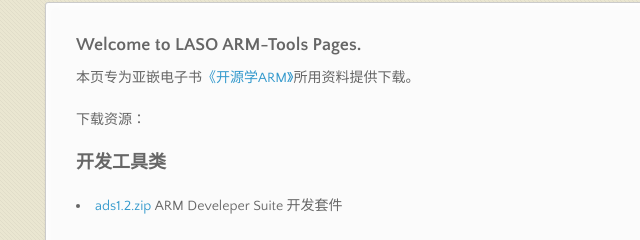
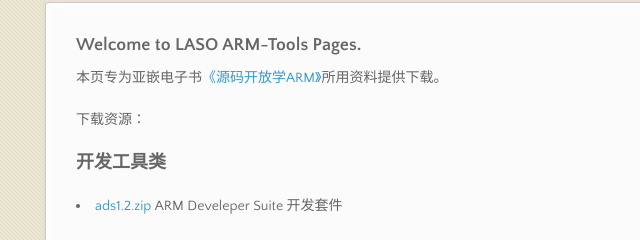
Before and after one commit to limingth/ARM-Tools, a plain HTML site: page index.html in a window 1280 px wide. Shown: the part 188-428 px from the top of the page, 270-910 px from the left. Drawn offline with nearby package versions, Linux system fonts and the light colour scheme.

Commit message:
Update index.html

```diff
--- a/index.html
+++ b/index.html
@@ -43,7 +43,7 @@
         <h3>Welcome to LASO ARM-Tools Pages.</h3>
 
 <p>
-本页专为亚嵌电子书<a href="http://limingth.github.com/LASO" target=_blank>《开源学ARM》</a>所用资料提供下载。
+本页专为亚嵌电子书<a href="http://limingth.github.com/LASO" target=_blank>《源码开放学ARM》</a>所用资料提供下载。
 </p>
 
 <p>下载资源：</p>
```
